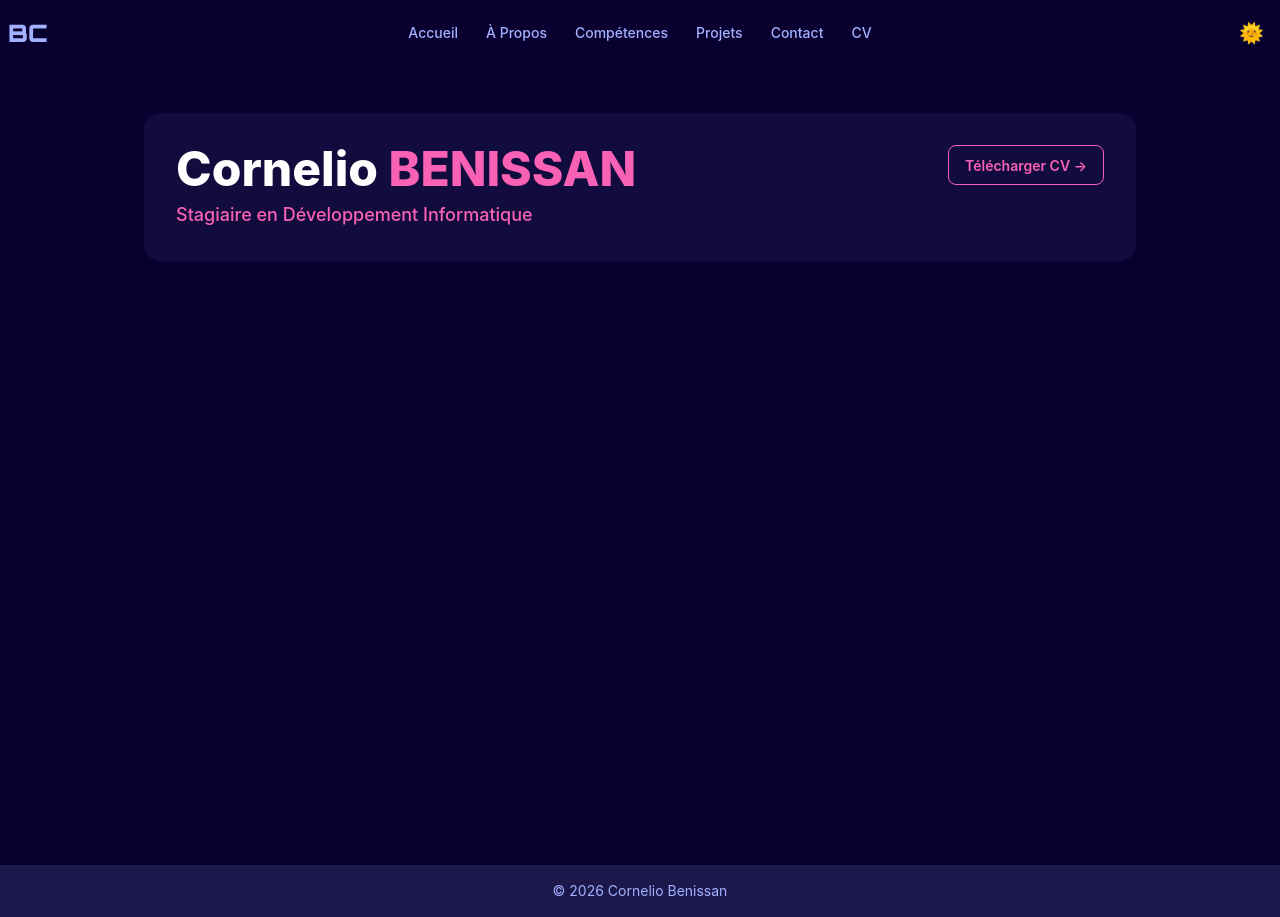
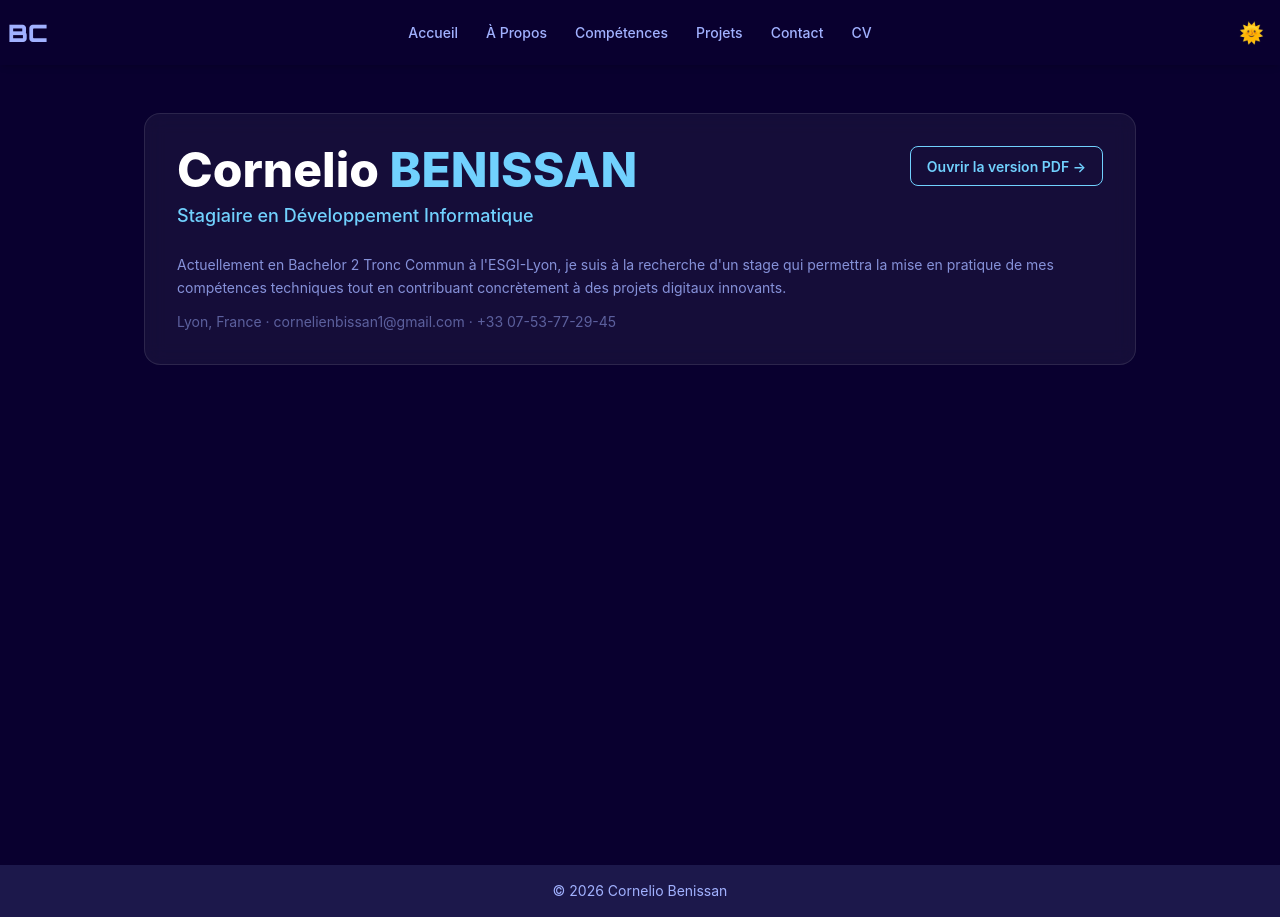
Before and after one commit to Cornelio2005/Portfolio2, a React (Vite) app: page /cv in a window 1280 px wide. Built offline with nearby package versions, Linux system fonts and the light colour scheme.

Commit message:
premier commit du cv

```diff
--- a/package.json
+++ b/package.json
@@ -15,6 +15,7 @@
     "react": "^19.2.4",
     "react-dom": "^19.2.4",
     "react-router-dom": "^7.13.1",
+    "react-router-hash-link": "^2.4.3",
     "tailwindcss": "^4.2.1"
   },
   "devDependencies": {
--- a/src/components/Navbar.jsx
+++ b/src/components/Navbar.jsx
@@ -1,7 +1,6 @@
 import { useState, useEffect } from 'react'
 import { Link } from 'react-router-dom'
-
-
+import { HashLink } from 'react-router-hash-link'
 
 
 const liens = [
@@ -27,8 +26,7 @@ function Navbar(){
 
 
     return(
-        <nav className="navbar bg-base-100 sticky top-0 shadow-md">
-            <div className="navbar-start">
+<nav className="navbar bg-base-100 sticky top-0 z-50 shadow-md">            <div className="navbar-start">
                      <a href="#accueil" className="text-2xl font-extrabold " style={{ fontFamily: 'Orbitron, sans-serif' }}>
                         BC
                     </a>
@@ -42,10 +40,10 @@ function Navbar(){
     <Link to={lien.href} className="font-medium hover:text-primary transition-colors duration-200">
       {lien.label}
     </Link>
-  ) : (
-    <a href={lien.href} className="font-medium hover:text-primary transition-colors duration-200">
+ ) : (
+    <HashLink smooth to={lien.href} className="font-medium hover:text-primary transition-colors duration-200">
       {lien.label}
-    </a>
+    </HashLink>
   )}
 </li>
                             ))}
--- a/src/pages/CV.jsx
+++ b/src/pages/CV.jsx
@@ -1,26 +1,38 @@
 function CV() {
   return (
     <div className="min-h-screen bg-base-100 py-12 px-4 max-w-5xl mx-auto">
-    {/* EN-TÊTE */}
-<div className="card bg-base-200 rounded-2xl p-8 mb-6">
+        <div className="rounded-2xl p-8 mb-6 border border-white/10"
+         style={{ background: 'rgba(255,255,255,0.05)', backdropFilter: 'blur(10px)' }}
+            >
+
                 <div className="flex flex-col md:flex-row md:justify-between md:items-start gap-4">
-
-    {/* INFOS GAUCHE */}
                     <div>
                         <h1 className="text-4xl md:text-5xl font-extrabold text-white">
-        Cornelio <span className="text-primary">BENISSAN</span>
+                            Cornelio <span className="text-secondary">BENISSAN</span>
                         </h1>
-      <p className="text-primary text-lg mt-2 font-medium">
+                        <p className="text-secondary text-lg mt-2 font-medium">
                             Stagiaire en Développement Informatique
                         </p>
                         </div>
-
-    {/* BOUTON DROITE */}
-    <a href="/cv.pdf" download className="btn btn-outline btn-primary whitespace-nowrap">
-      Télécharger CV →
+                        <a href="/public/CV_2026-02-20_Cornelio_BENISSAN.pdf" download
+                            className="btn btn-outline btn-secondary whitespace-nowrap self-start">
+                            Ouvrir la version PDF →
                             </a>
+                </div>
+                <div className="mt-6 space-y-3">
+                    <p className="text-base-content/80 text-sm leading-relaxed">
+                        Actuellement en Bachelor 2 Tronc Commun à l'ESGI-Lyon, je suis à la recherche d'un stage qui permettra la mise en pratique de mes compétences techniques tout en contribuant concrètement à des projets digitaux innovants.
+                    </p>
+                    <p className="text-base-content/50 text-sm">
+                        Lyon, France · cornelienbissan1@gmail.com · +33 07-53-77-29-45
+                    </p>
 
                     </div>
+
+        </div>
+
+        <div className="grid grid-cols-1 md:grid-cols-2 gap-6 mb-6">
+
         </div>
 
     </div>
```
Also changed, not shown: 2 other files (tests, documents, lock files or other folders). Lines whose indentation alone changed are shown as unchanged.
